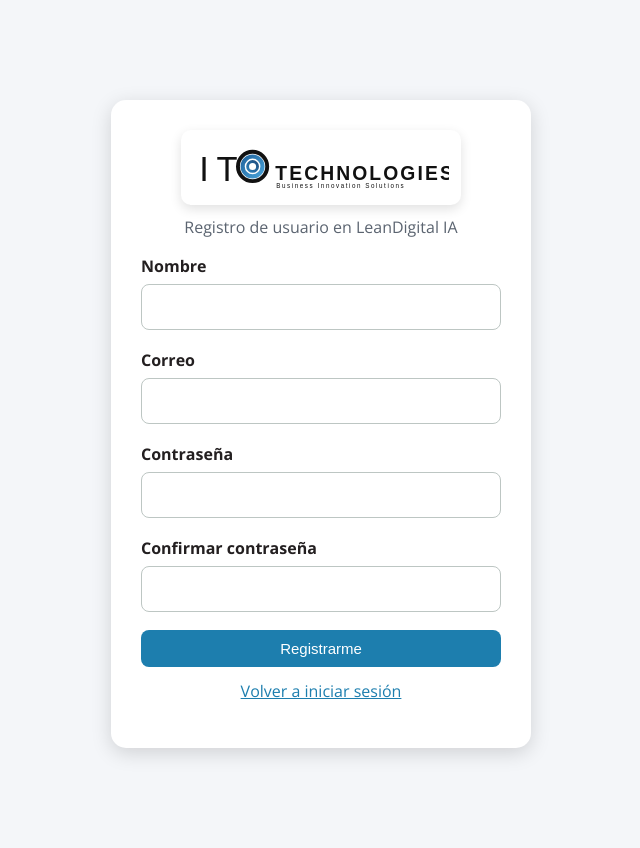
After one commit to ibarrapracticantes20-hue/FaultMate, a Django app: page /usuarios/registro/ in a window 1280 px wide. The commit adds this page. Shown: the whole page, without its empty margins (319-959 px from the left). Run offline with Django 5.2, Linux system fonts and the light colour scheme.

Commit message:
Actualiza bienvenida, login y registro publico de usuarios

```diff
--- a/FaultMateWeb/dashboard/templates/dashboard/inicio.html
+++ b/FaultMateWeb/dashboard/templates/dashboard/inicio.html
@@ -2,7 +2,7 @@
 
 {% block title %}Inicio - FaultMate{% endblock %}
 
-{% block titulo %}Bienvenido, {{ request.user.username }}{% endblock %}
+{% block titulo %}¡Bienvenido de nuevo!{% endblock %}
 {% block descripcion %}Aquí tienes un resumen rápido y accesos para trabajar en FaultMate{% endblock %}
 
 {% block content %}
--- a/FaultMateWeb/usuarios/forms.py
+++ b/FaultMateWeb/usuarios/forms.py
@@ -13,3 +13,21 @@ class UsuarioForm(forms.ModelForm):
 
     def clean_correo(self):
         return self.cleaned_data['correo'].strip().lower()
+
+
+class RegistroPublicoForm(forms.Form):
+    nombre = forms.CharField(max_length=100)
+    correo = forms.EmailField()
+    password = forms.CharField(widget=forms.PasswordInput)
+    password_confirm = forms.CharField(widget=forms.PasswordInput)
+
+    def clean_correo(self):
+        return self.cleaned_data['correo'].strip().lower()
+
+    def clean(self):
+        cleaned = super().clean()
+        password = cleaned.get('password')
+        password_confirm = cleaned.get('password_confirm')
+        if password and password_confirm and password != password_confirm:
+            self.add_error('password_confirm', 'Las contraseñas no coinciden.')
+        return cleaned
--- /dev/null
+++ b/FaultMateWeb/usuarios/templates/usuarios/registro.html
@@ -0,0 +1,60 @@
+{% load static %}
+<!DOCTYPE html>
+<html lang="es">
+<head>
+    <meta charset="UTF-8">
+    <meta name="viewport" content="width=device-width, initial-scale=1.0">
+    <title>Registro - FaultMate</title>
+    <link rel="stylesheet" href="https://fonts.googleapis.com/css2?family=Open+Sans:wght@400;600;700&display=swap">
+    <link rel="stylesheet" href="{% static 'css/estilos.css' %}">
+</head>
+<body>
+
+<div class="login-caja" style="width:420px;">
+
+    <div class="brand-logo-wrap brand-logo-login-wrap">
+        <img src="{% static 'img/iot-technologies-logo.svg' %}" alt="IOT Technologies" class="brand-logo-login">
+    </div>
+
+    <p>Registro de usuario en LeanDigital IA</p>
+
+    {% if exito %}
+    <p style="background:#dcfce7; color:#166534; padding:10px 12px; border-radius:8px; margin-bottom:12px;">
+        Cuenta creada correctamente. Ya puedes iniciar sesión.
+    </p>
+    {% endif %}
+
+    {% if form.non_field_errors %}
+    <p class="mensaje-error">{{ form.non_field_errors|join:', ' }}</p>
+    {% endif %}
+
+    <form class="formulario" method="post">
+        {% csrf_token %}
+
+        <label for="id_nombre">Nombre</label>
+        {{ form.nombre }}
+        {% if form.nombre.errors %}<p class="mensaje-error">{{ form.nombre.errors|join:', ' }}</p>{% endif %}
+
+        <label for="id_correo">Correo</label>
+        {{ form.correo }}
+        {% if form.correo.errors %}<p class="mensaje-error">{{ form.correo.errors|join:', ' }}</p>{% endif %}
+
+        <label for="id_password">Contraseña</label>
+        {{ form.password }}
+        {% if form.password.errors %}<p class="mensaje-error">{{ form.password.errors|join:', ' }}</p>{% endif %}
+
+        <label for="id_password_confirm">Confirmar contraseña</label>
+        {{ form.password_confirm }}
+        {% if form.password_confirm.errors %}<p class="mensaje-error">{{ form.password_confirm.errors|join:', ' }}</p>{% endif %}
+
+        <button type="submit" class="btn" style="width:100%;">Registrarme</button>
+    </form>
+
+    <p style="margin-top:12px; text-align:center;">
+        <a href="{% url 'login' %}">Volver a iniciar sesión</a>
+    </p>
+
+</div>
+
+</body>
+</html>
--- a/FaultMateWeb/usuarios/urls.py
+++ b/FaultMateWeb/usuarios/urls.py
@@ -4,6 +4,9 @@ from django.urls import path
 from . import views
 
 urlpatterns = [
+    # /usuarios/registro/ -> registro público de nuevos usuarios
+    path('registro/', views.registro_publico, name='registro_publico'),
+
     # /usuarios/  -> ver la lista de usuarios
     path('', views.lista_usuarios, name='usuarios'),
 
--- a/FaultMateWeb/usuarios/views.py
+++ b/FaultMateWeb/usuarios/views.py
@@ -5,8 +5,37 @@ from django.contrib.auth.models import User
 from django.shortcuts import get_object_or_404, render, redirect
 
 from faultmate.permissions import ROLE_DESARROLLADOR, role_required
-from .forms import UsuarioForm
+from .forms import UsuarioForm, RegistroPublicoForm
 from .models import Usuario
+
+
+def registro_publico(request):
+    """Registro público para crear cuenta con rol Visitante."""
+    exito = False
+    if request.method == 'POST':
+        form = RegistroPublicoForm(request.POST)
+        if form.is_valid():
+            correo = form.cleaned_data['correo']
+            if User.objects.filter(username=correo).exists() or Usuario.objects.filter(correo=correo).exists():
+                form.add_error('correo', 'Ya existe una cuenta con ese correo.')
+            else:
+                auth_user = User.objects.create_user(
+                    username=correo,
+                    email=correo,
+                    password=form.cleaned_data['password'],
+                )
+                Usuario.objects.create(
+                    nombre=form.cleaned_data['nombre'],
+                    correo=correo,
+                    rol=Usuario.ROLE_VISITANTE,
+                    auth_user=auth_user,
+                )
+                exito = True
+                form = RegistroPublicoForm()
+    else:
+        form = RegistroPublicoForm()
+
+    return render(request, 'usuarios/registro.html', {'form': form, 'exito': exito})
 
 
 @login_required
```
Also changed, not shown: FaultMateWeb/dashboard/templates/dashboard/registration/login.html (+6 -1 lines).
